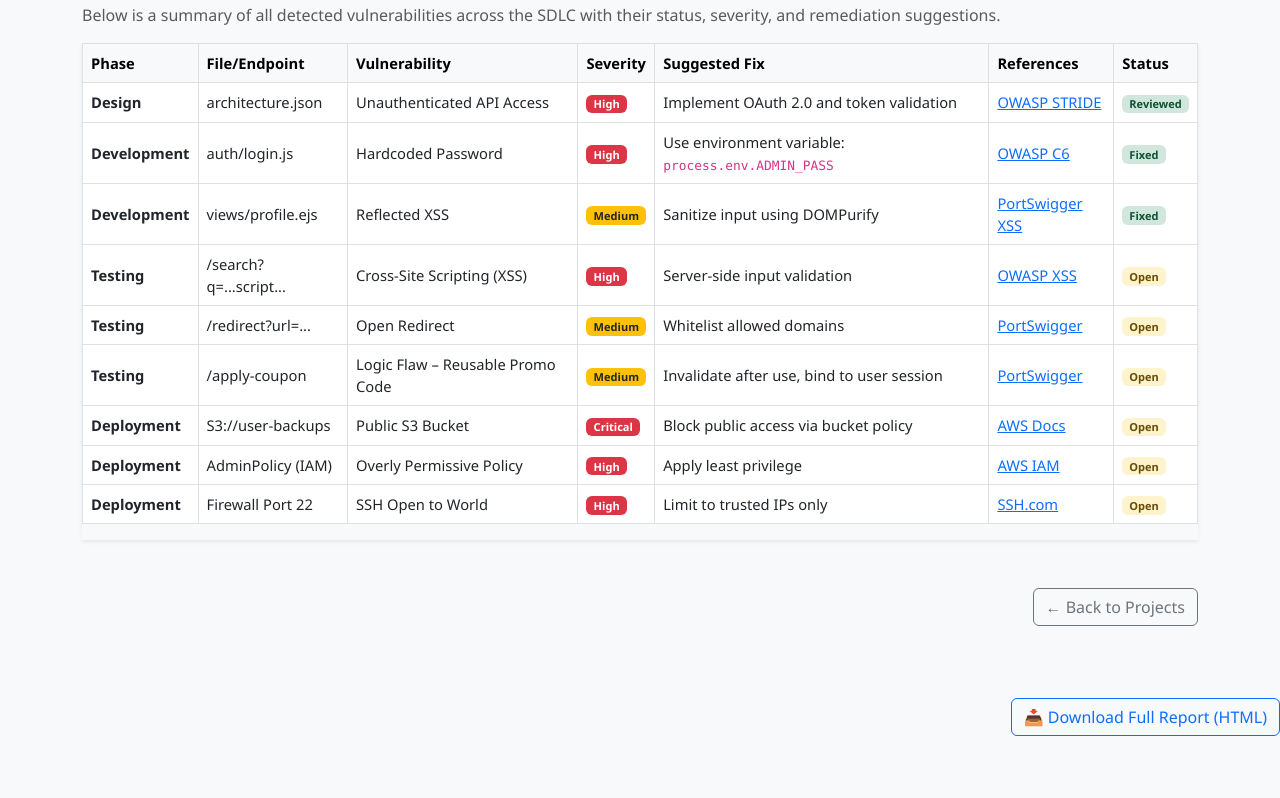
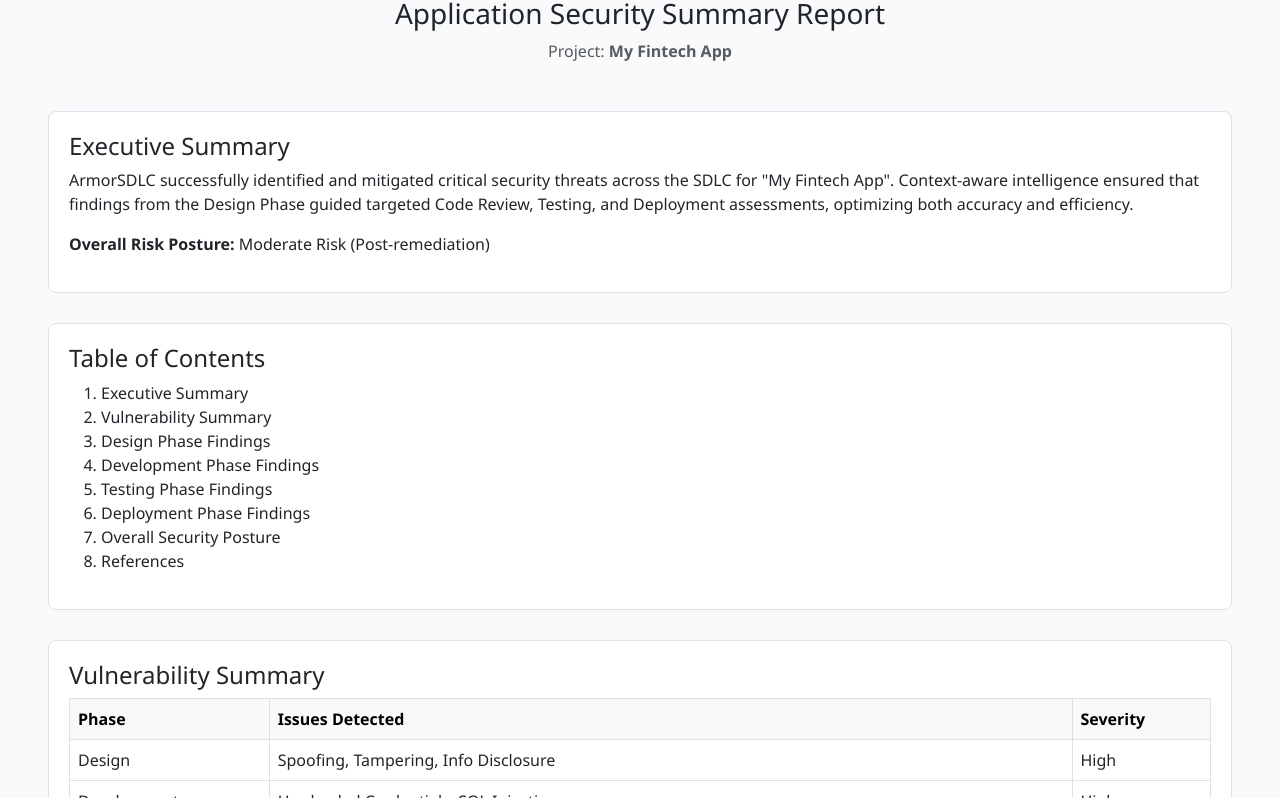
Before and after one commit to ViNi0608/armorsdlc, a plain HTML site: page prototype/07_summary.html in a window 1280 px wide. Shown: the part 107-905 px from the top of the page. Before the commit the page ends 843 px from the top, so only its background shows below. Drawn offline with nearby package versions, Linux system fonts and the light colour scheme.

Commit message:
07_summary.html

```diff
--- a/prototype/07_summary.html
+++ b/prototype/07_summary.html
@@ -1,143 +1,174 @@
 <!DOCTYPE html>
 <html lang="en">
 <head>
-  <meta charset="UTF-8" />
-  <title>Application Security Summary - ArmorSDLC</title>
-  <meta name="viewport" content="width=device-width, initial-scale=1" />
-  <link href="https://cdn.jsdelivr.net/npm/bootstrap@5.3.0/dist/css/bootstrap.min.css" rel="stylesheet" />
+  <meta charset="UTF-8">
+  <title>Application Security Summary – ArmorSDLC</title>
+  <meta name="viewport" content="width=device-width, initial-scale=1">
+  <link href="https://cdn.jsdelivr.net/npm/bootstrap@5.3.0/dist/css/bootstrap.min.css" rel="stylesheet">
+  <script src="https://cdn.jsdelivr.net/npm/chart.js"></script>
   <style>
-    body { background-color: #f8f9fa; font-family: 'Segoe UI', sans-serif; }
-    .badge-status { font-size: 0.75rem; padding: 0.35rem 0.6rem; border-radius: 0.4rem; }
-    .badge-fixed { background-color: #d1e7dd; color: #0f5132; }
-    .badge-open { background-color: #fff3cd; color: #664d03; }
-    .badge-critical { background-color: #f8d7da; color: #842029; }
-    table td, table th { vertical-align: middle; font-size: 0.92rem; }
-    .table-hover tbody tr:hover { background-color: #f1f3f5; }
-    .phase-title { font-weight: 600; color: #212529; }
+    body { font-family: 'Segoe UI', sans-serif; background-color: #f9fafb; }
+    .section-box { background: #ffffff; border: 1px solid #dee2e6; padding: 20px; border-radius: 8px; margin-top: 30px; }
+    .page-header { margin-bottom: 40px; }
+    .btn-download { margin-top: 30px; }
+    .table th, .table td { vertical-align: middle; }
   </style>
 </head>
-<body>
-  <div class="container py-5">
-    <h2 class="mb-4">🔐 Application Security Report</h2>
-    <p class="text-muted">Below is a summary of all detected vulnerabilities across the SDLC with their status, severity, and remediation suggestions.</p>
+<body class="p-5">
 
-    <div class="table-responsive shadow-sm">
-      <table class="table table-bordered table-hover bg-white">
+<!-- Page Header -->
+<div class="text-center mb-5">
+  <h1>ArmorSDLC</h1>
+  <h3>Application Security Summary Report</h3>
+  <p class="text-muted">Project: <strong>My Fintech App</strong></p>
+</div>
+
+<!-- Executive Summary -->
+<div class="section-box">
+  <h4>Executive Summary</h4>
+  <p>
+    ArmorSDLC successfully identified and mitigated critical security threats across the SDLC for "My Fintech App".
+    Context-aware intelligence ensured that findings from the Design Phase guided targeted Code Review, Testing, and Deployment assessments,
+    optimizing both accuracy and efficiency.
+  </p>
+  <p><strong>Overall Risk Posture:</strong> Moderate Risk (Post-remediation)</p>
+</div>
+
+<!-- Table of Contents -->
+<div class="section-box">
+  <h4>Table of Contents</h4>
+  <ol>
+    <li>Executive Summary</li>
+    <li>Vulnerability Summary</li>
+    <li>Design Phase Findings</li>
+    <li>Development Phase Findings</li>
+    <li>Testing Phase Findings</li>
+    <li>Deployment Phase Findings</li>
+    <li>Overall Security Posture</li>
+    <li>References</li>
+  </ol>
+</div>
+
+<!-- Vulnerability Summary Table -->
+<div class="section-box">
+  <h4>Vulnerability Summary</h4>
+  <table class="table table-bordered table-hover">
     <thead class="table-light">
       <tr>
         <th>Phase</th>
-            <th>File/Endpoint</th>
-            <th>Vulnerability</th>
+        <th>Issues Detected</th>
         <th>Severity</th>
-            <th>Suggested Fix</th>
-            <th>References</th>
-            <th>Status</th>
       </tr>
     </thead>
     <tbody>
-          <!-- Design -->
       <tr>
-            <td class="phase-title">Design</td>
-            <td>architecture.json</td>
-            <td>Unauthenticated API Access</td>
-            <td><span class="badge bg-danger">High</span></td>
-            <td>Implement OAuth 2.0 and token validation</td>
-            <td><a href="https://owasp.org/www-project-threat-modeling/" target="_blank">OWASP STRIDE</a></td>
-            <td><span class="badge badge-fixed">Reviewed</span></td>
-          </tr>
-
-          <!-- Development -->
-          <tr>
-            <td class="phase-title">Development</td>
-            <td>auth/login.js</td>
-            <td>Hardcoded Password</td>
-            <td><span class="badge bg-danger">High</span></td>
-            <td>Use environment variable: <code>process.env.ADMIN_PASS</code></td>
-            <td><a href="https://owasp.org/www-project-proactive-controls/#C6" target="_blank">OWASP C6</a></td>
-            <td><span class="badge badge-fixed">Fixed</span></td>
+        <td>Design</td>
+        <td>Spoofing, Tampering, Info Disclosure</td>
+        <td>High</td>
       </tr>
       <tr>
-            <td class="phase-title">Development</td>
-            <td>views/profile.ejs</td>
-            <td>Reflected XSS</td>
-            <td><span class="badge bg-warning text-dark">Medium</span></td>
-            <td>Sanitize input using DOMPurify</td>
-            <td><a href="https://portswigger.net/web-security/cross-site-scripting" target="_blank">PortSwigger XSS</a></td>
-            <td><span class="badge badge-fixed">Fixed</span></td>
-          </tr>
-
-          <!-- Testing -->
-          <tr>
-            <td class="phase-title">Testing</td>
-            <td>/search?q=...script...</td>
-            <td>Cross-Site Scripting (XSS)</td>
-            <td><span class="badge bg-danger">High</span></td>
-            <td>Server-side input validation</td>
-            <td><a href="https://owasp.org/www-community/attacks/xss/" target="_blank">OWASP XSS</a></td>
-            <td><span class="badge badge-open">Open</span></td>
+        <td>Development</td>
+        <td>Hardcoded Credentials, SQL Injection</td>
+        <td>High</td>
       </tr>
       <tr>
-            <td class="phase-title">Testing</td>
-            <td>/redirect?url=...</td>
-            <td>Open Redirect</td>
-            <td><span class="badge bg-warning text-dark">Medium</span></td>
-            <td>Whitelist allowed domains</td>
-            <td><a href="https://portswigger.net/web-security/open-redirect" target="_blank">PortSwigger</a></td>
-            <td><span class="badge badge-open">Open</span></td>
+        <td>Testing</td>
+        <td>XSS, Open Redirect, Parameter Tampering</td>
+        <td>High</td>
       </tr>
       <tr>
-            <td class="phase-title">Testing</td>
-            <td>/apply-coupon</td>
-            <td>Logic Flaw – Reusable Promo Code</td>
-            <td><span class="badge bg-warning text-dark">Medium</span></td>
-            <td>Invalidate after use, bind to user session</td>
-            <td><a href="https://portswigger.net/web-security/business-logic" target="_blank">PortSwigger</a></td>
-            <td><span class="badge badge-open">Open</span></td>
-          </tr>
-
-          <!-- Deployment -->
-          <tr>
-            <td class="phase-title">Deployment</td>
-            <td>S3://user-backups</td>
-            <td>Public S3 Bucket</td>
-            <td><span class="badge bg-danger">Critical</span></td>
-            <td>Block public access via bucket policy</td>
-            <td><a href="https://docs.aws.amazon.com/AmazonS3/latest/userguide/access-control-block-public-access.html" target="_blank">AWS Docs</a></td>
-            <td><span class="badge badge-open">Open</span></td>
-          </tr>
-          <tr>
-            <td class="phase-title">Deployment</td>
-            <td>AdminPolicy (IAM)</td>
-            <td>Overly Permissive Policy</td>
-            <td><span class="badge bg-danger">High</span></td>
-            <td>Apply least privilege</td>
-            <td><a href="https://docs.aws.amazon.com/IAM/latest/UserGuide/best-practices.html" target="_blank">AWS IAM</a></td>
-            <td><span class="badge badge-open">Open</span></td>
-          </tr>
-          <tr>
-            <td class="phase-title">Deployment</td>
-            <td>Firewall Port 22</td>
-            <td>SSH Open to World</td>
-            <td><span class="badge bg-danger">High</span></td>
-            <td>Limit to trusted IPs only</td>
-            <td><a href="https://www.ssh.com/academy/ssh/security-best-practices" target="_blank">SSH.com</a></td>
-            <td><span class="badge badge-open">Open</span></td>
+        <td>Deployment</td>
+        <td>Public S3 Bucket, Over-Permissive IAM, API Gateway No Auth</td>
+        <td>High</td>
       </tr>
     </tbody>
   </table>
 </div>
 
-    <div class="mt-5 text-end">
-      <a href="06_my_projects.html" class="btn btn-outline-secondary">← Back to Projects</a>
-    </div>
+<!-- Design Phase Findings -->
+<div class="section-box">
+  <h4>Design Phase Findings</h4>
+  <ul>
+    <li><strong>AuthService:</strong> Spoofing risk identified.</li>
+    <li><strong>PaymentService:</strong> Tampering threat across transactions.</li>
+    <li><strong>SearchService:</strong> Information disclosure risk detected.</li>
+  </ul>
 </div>
 
-  <script src="https://cdn.jsdelivr.net/npm/bootstrap@5.3.0/dist/js/bootstrap.bundle.min.js"></script>
-  <div class="mt-4 text-end">
-  <a href="detailed_report.html" class="btn btn-outline-primary" download>
-    📥 Download Full Report (HTML)
-  </a>
+<!-- Development Phase Findings -->
+<div class="section-box">
+  <h4>Development Phase Findings</h4>
+  <ul>
+    <li><strong>auth.js:</strong> Hardcoded API Key ➔ Suggested environment variable fix.</li>
+    <li><strong>paymentController.js:</strong> SQL Injection risk ➔ Recommended parameterized queries.</li>
+  </ul>
 </div>
+
+<!-- Testing Phase Findings -->
+<div class="section-box">
+  <h4>Testing Phase Findings</h4>
+  <ul>
+    <li><strong>/search?query=test:</strong> Reflected XSS ➔ Apply output encoding.</li>
+    <li><strong>/login?redirect=http://evil.com:</strong> Open Redirect ➔ Enforce URL allowlist.</li>
+    <li><strong>/payment:</strong> Parameter Tampering ➔ Validate server-side payment params.</li>
+  </ul>
+</div>
+
+<!-- Deployment Phase Findings -->
+<div class="section-box">
+  <h4>Deployment Phase Findings</h4>
+  <ul>
+    <li><strong>AWS S3:</strong> Public bucket ➔ Make buckets private and use IAM roles.</li>
+    <li><strong>IAM Policy:</strong> Overly broad access ➔ Apply least-privilege principle.</li>
+    <li><strong>API Gateway:</strong> Missing OAuth ➔ Enforce OAuth 2.0 authentication.</li>
+  </ul>
+</div>
+
+<!-- Overall Security Posture -->
+<div class="section-box text-center">
+  <h4>Overall Security Posture</h4>
+  <canvas id="riskChart" style="max-width: 400px; margin: auto;"></canvas>
+</div>
+
+<!-- References -->
+<div class="section-box">
+  <h4>References</h4>
+  <ul>
+    <li><a href="https://owasp.org/www-community/xss-prevention" target="_blank">OWASP XSS Prevention Cheat Sheet</a></li>
+    <li><a href="https://owasp.org/www-community/attacks/Parameter_Tampering" target="_blank">OWASP Parameter Tampering Prevention</a></li>
+    <li><a href="https://docs.aws.amazon.com/AmazonS3/latest/userguide/security-best-practices.html" target="_blank">AWS S3 Security Best Practices</a></li>
+    <li><a href="https://oauth.net/2/" target="_blank">OAuth 2.0 Protocol Guide</a></li>
+  </ul>
+</div>
+
+<!-- Download Buttons -->
+<div class="text-center btn-download">
+  <a href="#" class="btn btn-outline-primary">Download HTML Report</a>
+  <a href="#" class="btn btn-outline-success">Download PDF Report</a>
+</div>
+
+<!-- Chart.js Script -->
+<script>
+  const ctx = document.getElementById('riskChart');
+  new Chart(ctx, {
+    type: 'doughnut',
+    data: {
+      labels: ['High Risk', 'Medium Risk', 'Low Risk'],
+      datasets: [{
+        data: [70, 20, 10],
+        backgroundColor: ['#dc3545', '#ffc107', '#198754'],
+        hoverOffset: 4
+      }]
+    },
+    options: {
+      plugins: {
+        legend: {
+          position: 'bottom'
+        }
+      }
+    }
+  });
+</script>
 
 </body>
 </html>
```
Lines whose indentation alone changed are shown as unchanged.
